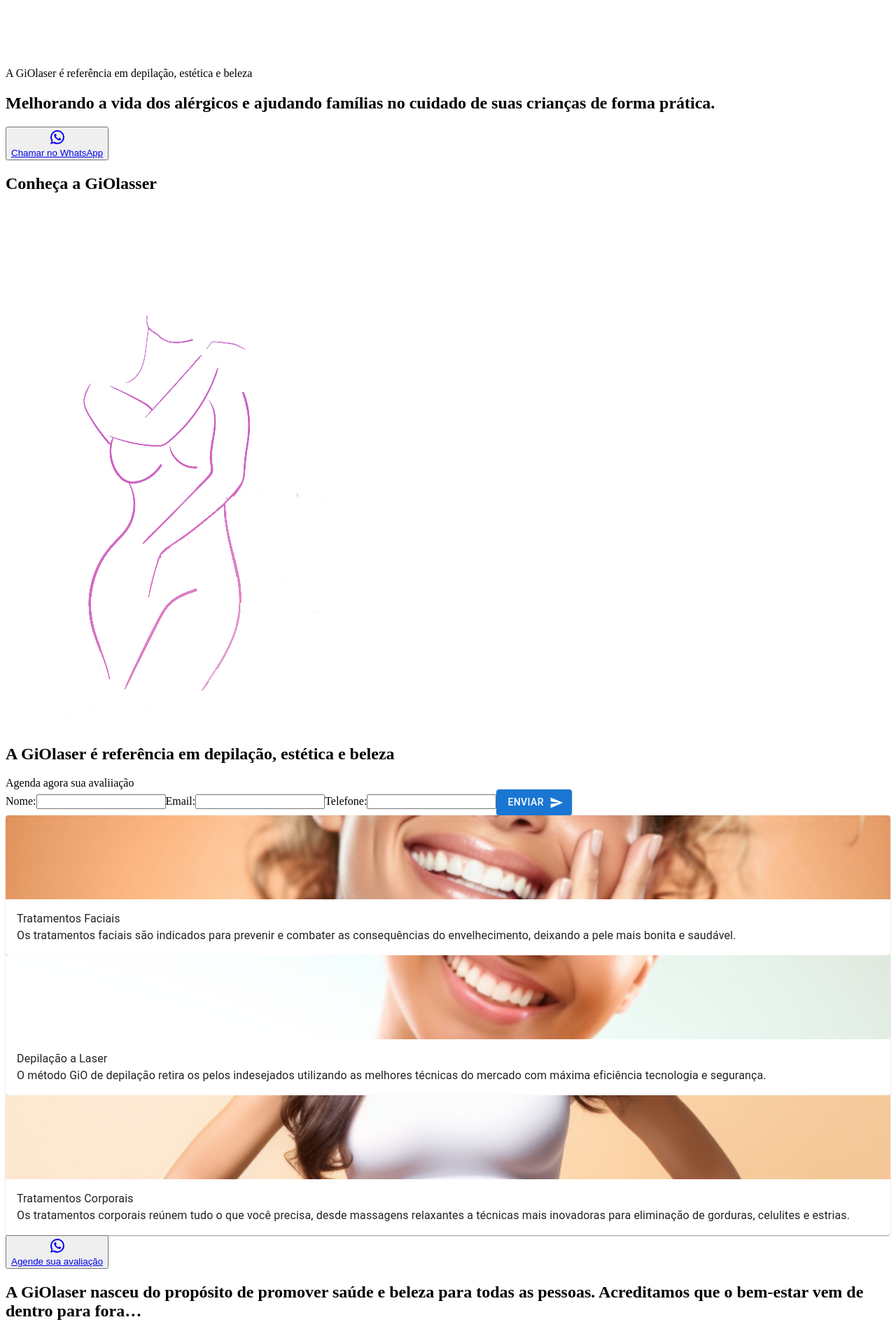
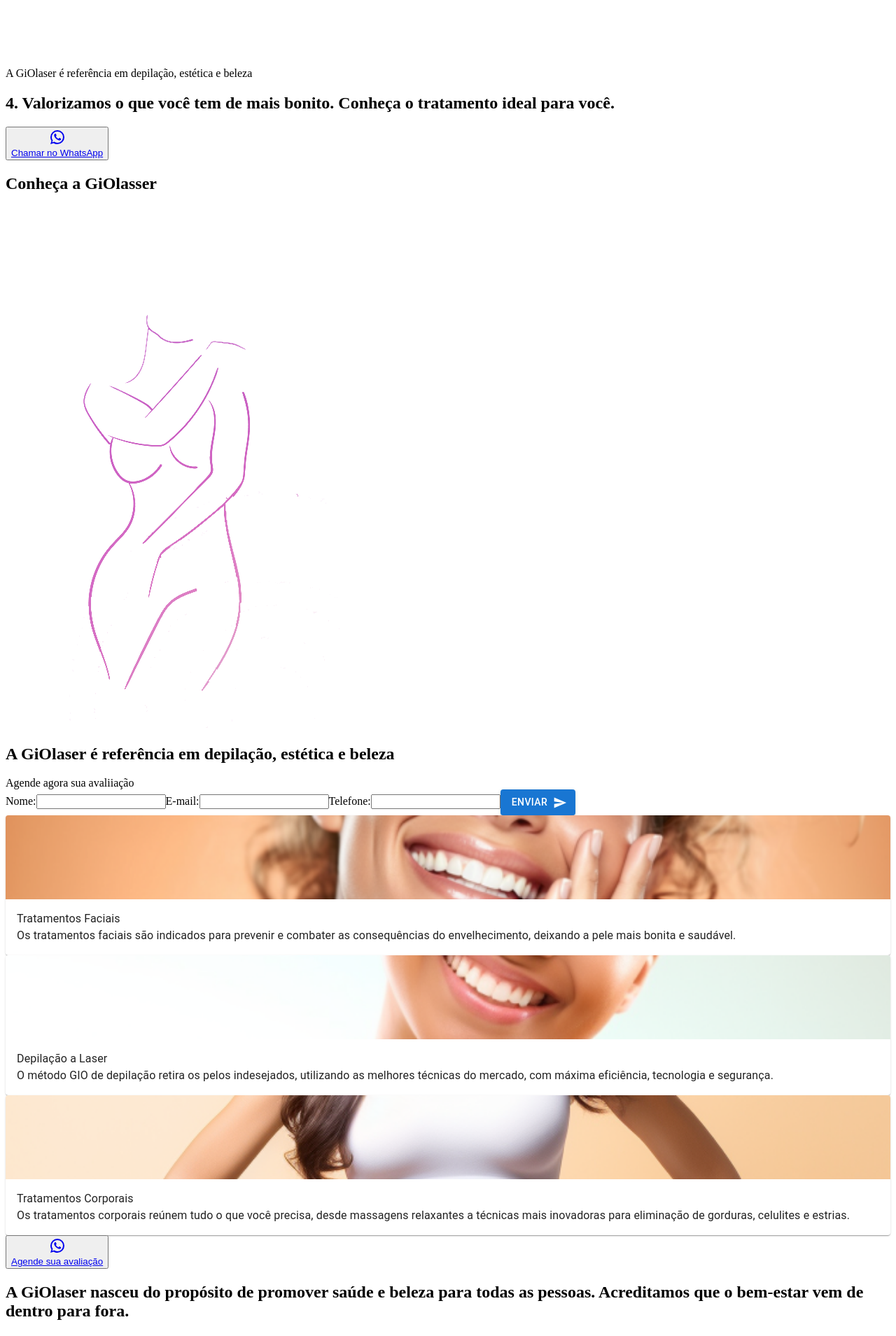
Before and after one commit to bmouseProductions/GioLaser, a React (Vite) app: page / in a window 1280 px wide. Shown: the part 980-2889 px from the top of the page at 70% size. Built offline with nearby package versions, Linux system fonts and the light colour scheme; grey boxes are pictures that could not be loaded; the HTML template or start-up script is replaced by a standard one.

Commit message:
redação consertada

```diff
--- a/src/App.tsx
+++ b/src/App.tsx
@@ -2,7 +2,6 @@
 import Footer from "./components/footer/Index"
 import Section1 from "./components/section1/Index"
 import Section2 from "./components/section2/Index"
-import Whatsapp from "./components/whatsapp/Index"
 
 
 function App() {
--- a/src/components/formulario/Index.tsx
+++ b/src/components/formulario/Index.tsx
@@ -51,7 +51,7 @@
         className="mb-5 h-[50px] md:w-[600px] rounded text-black px-2"
       />
 
-      <label htmlFor="email">Email:</label>
+      <label htmlFor="email">E-mail:</label>
       <input
         type="text"
         id="email"
--- a/src/components/section1/Index.tsx
+++ b/src/components/section1/Index.tsx
@@ -14,7 +14,7 @@
                         <img src={logo} alt="" className='mb-5'/>
                         <span className='w-full text-[15.5px] lg:text-[16px] xl:text-[20px] font-normal text-center  text-white border-[2px] rounded-xl'>A GiOlaser é referência em depilação, estética e beleza</span>
                     </div>
-                    <h2 className='mt-4 font-semibold text-white text-center md:text-start mb-10 md:text-[28px]'>Melhorando a vida dos alérgicos e ajudando famílias no cuidado de suas crianças de forma prática.</h2>
+                    <h2 className='mt-4 font-semibold text-white text-center md:text-start mb-10 md:text-[28px]'>4.	Valorizamos o que você tem de mais bonito. Conheça o tratamento ideal para você.</h2>
                     <Botao>
                         Chamar no WhatsApp
                     </Botao>
--- a/src/components/section2/Index.tsx
+++ b/src/components/section2/Index.tsx
@@ -31,7 +31,7 @@
         {
             image:modeloLaser,
             title:"Depilação a Laser",
-            text:"O método GiO de depilação retira os pelos indesejados utilizando as melhores técnicas do mercado com máxima eficiência tecnologia e segurança."
+            text:"O método GIO de depilação retira os pelos indesejados, utilizando as melhores técnicas do mercado, com máxima eficiência, tecnologia e segurança."
         },
 
         {
@@ -83,7 +83,7 @@
 
                 <div className="flex flex-col gap-7">
                     <h2 className="max-w-[600px] text-3xl md:text-4xl font-bold text-center">A GiOlaser é referência em depilação, estética e beleza</h2>
-                    <span className="max-w-[600px] text-[26px] md:text-2xl font-semibold text-center">Agenda agora sua avaliiação</span>
+                    <span className="max-w-[600px] text-[26px] md:text-2xl font-semibold text-center">Agende agora sua avaliiação</span>
                     <Formulario />
                 </div>
             </div>
@@ -106,7 +106,7 @@
 
             {/* CARD TRATAMENTO */}
             <div className="w-full p-5 md:p-0 flex flex-col items-center ">
-                <h2 className="w-full md:w-[80%] max-w-[1350px] text-2xl xl:text-[38px] md:text-4xl font-bold text-center">A GiOlaser nasceu do propósito de promover saúde e beleza para todas as pessoas. Acreditamos que o bem-estar vem de dentro para fora…</h2>
+                <h2 className="w-full md:w-[80%] max-w-[1350px] text-2xl xl:text-[38px] md:text-4xl font-bold text-center">A GiOlaser nasceu do propósito de promover saúde e beleza para todas as pessoas. Acreditamos que o bem-estar vem de dentro para fora.</h2>
                 <h3 className="w-full my-12 text-2xl xl:text-[36px] md:text-3xl font-semibold text-center">
                     Conheça os pilares da GiOlaser:
                 </h3>
@@ -121,7 +121,7 @@
                     )}
                 </div>
                 <p className="my-10 max-w-[800px] text-[26px] md:text-2xl font-semibold text-center">
-                    Em mais de 300 clínicas espalhadas pelo Brasil, as clínicas GiOlaser oferecem uma variedade de tratamentos faciais e corporais com preços acessíveis e condições de pagamento facilitadas.
+                Em mais de 300 clínicas espalhadas pelo Brasil, a GiOlaser oferece uma variedade de tratamentos faciais e corporais com preços acessíveis e condições de pagamento facilitadas.
                 </p>
 
                 <Botao>
```
